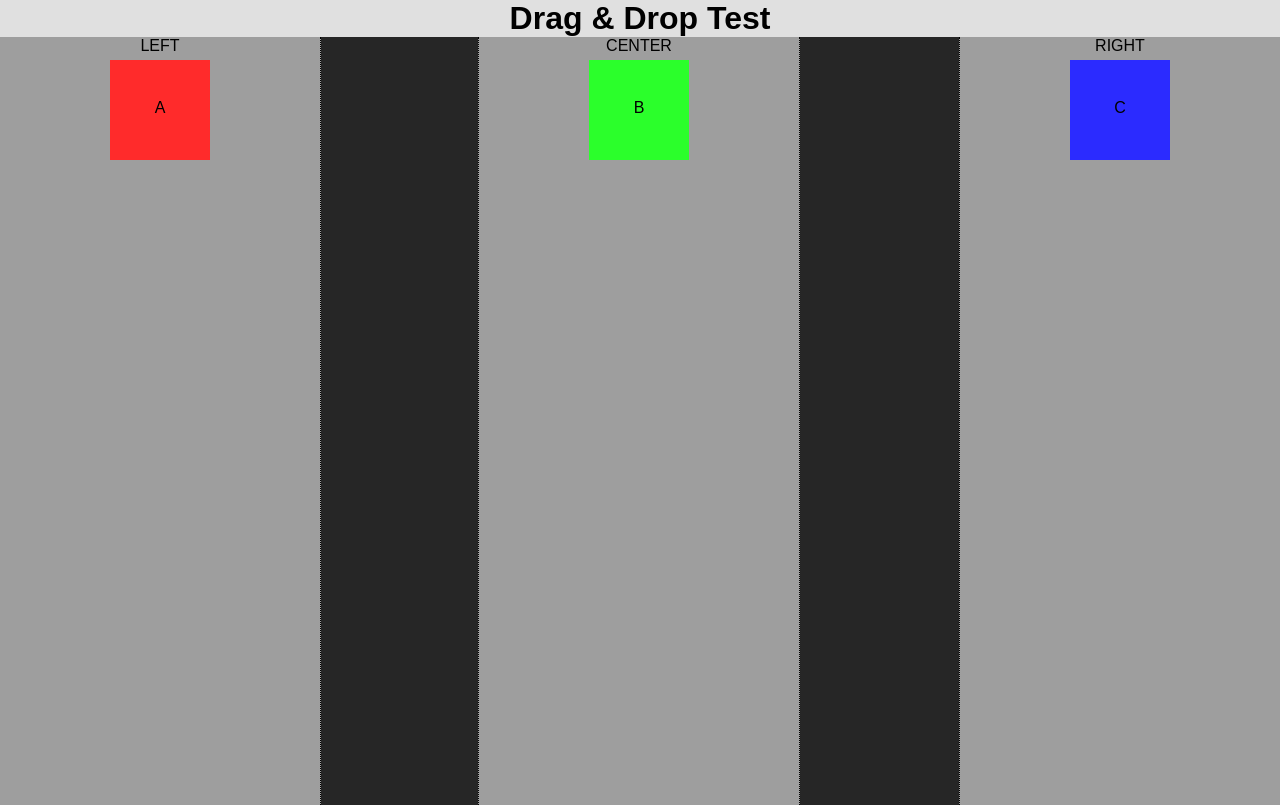
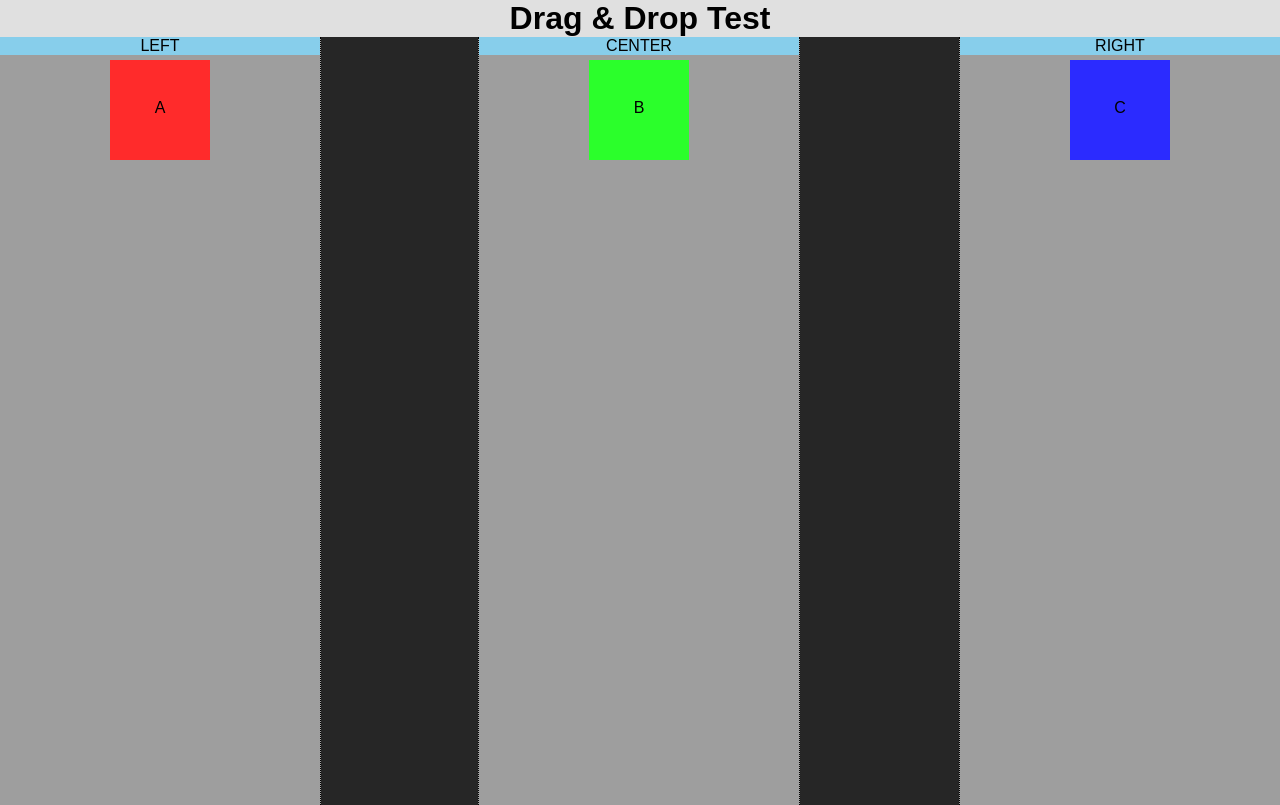
Before and after one commit to dan-robbins/react-drag-drop-test, a React (Create React App) app: page / in a window 1280 px wide. Built offline with nearby package versions, Linux system fonts and the light colour scheme.

Commit message:
fixed typo in App.css

```diff
--- a/src/App.css
+++ b/src/App.css
@@ -16,7 +16,7 @@
   width:100%;
 }
 
-.task-header {
+.item-header {
   display: inline-block;
   background-color: skyblue;
   width:100%;
```
